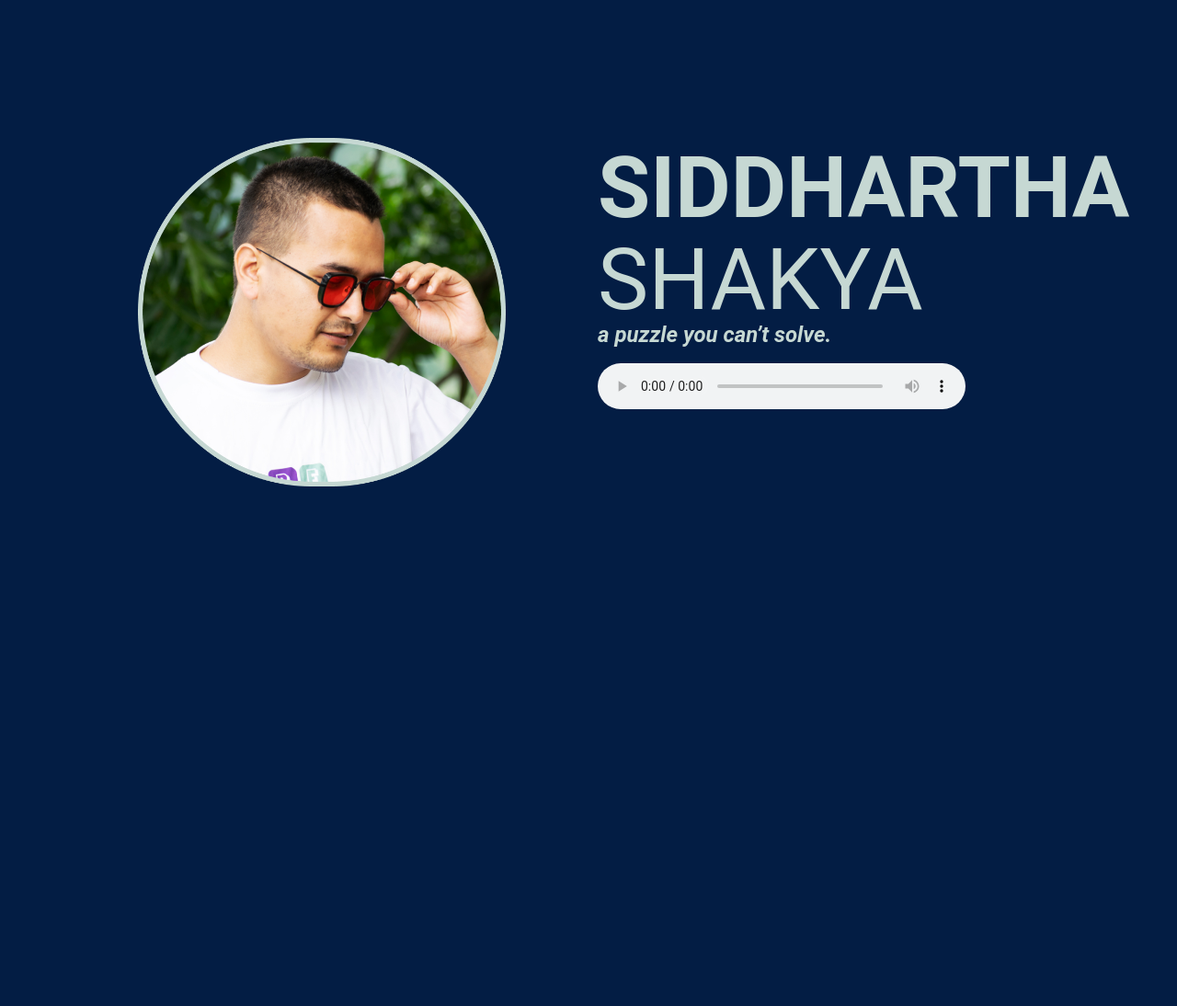
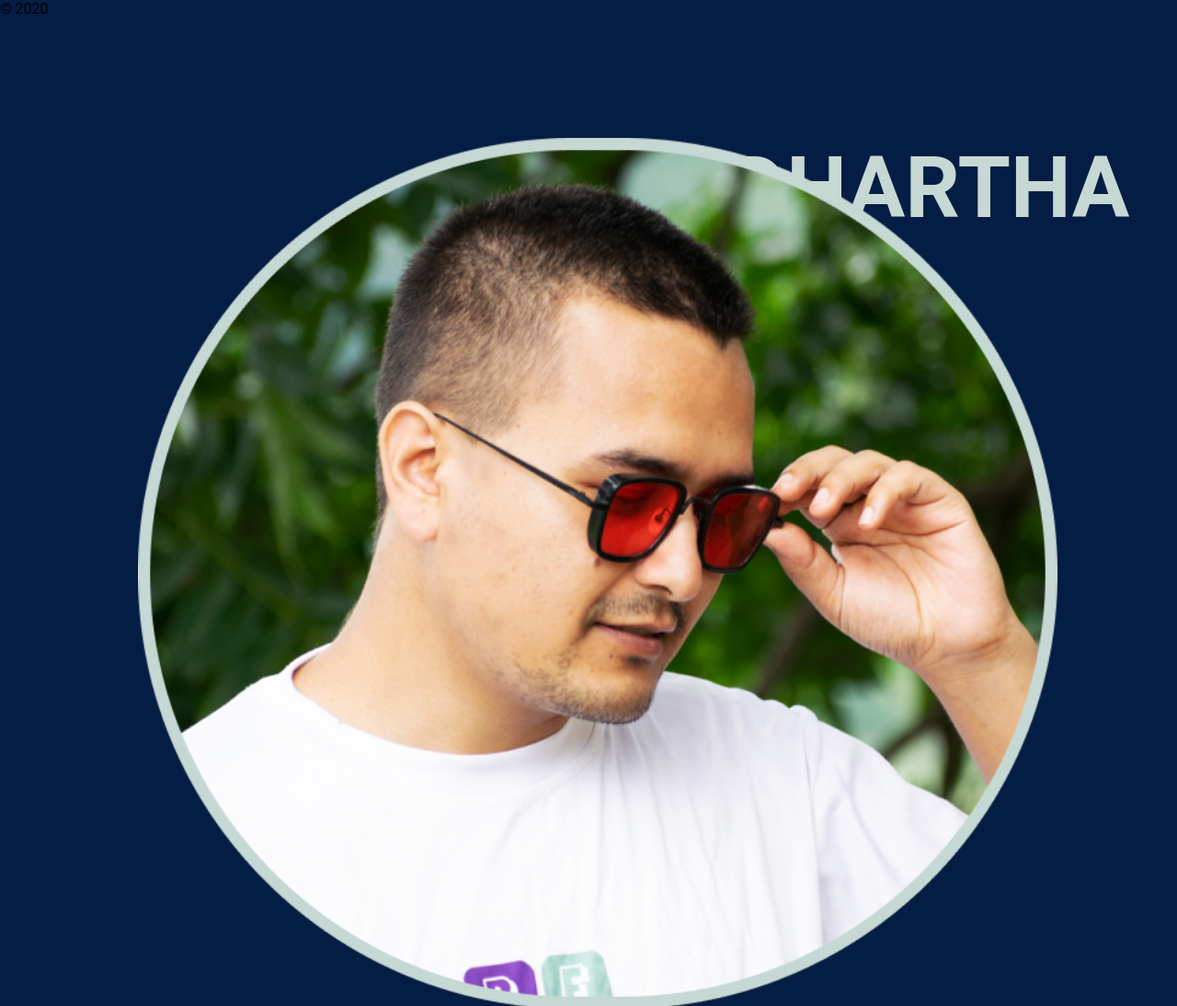
Before and after one commit to hiitssid/learnbydoing, a plain HTML site: page index.html in a window 1280 px wide. Shown: the top 1094 px of the page at 92% size. Before the commit the page ends 800 px from the top, so only its background shows below. Drawn offline with Linux system fonts and the light colour scheme.

Commit message:
Update index.html

```diff
--- a/index.html
+++ b/index.html
@@ -7,10 +7,10 @@
     <link rel="stylesheet" href="style.css">
 </head>
 <body>
-<audio controls autoplay>
-<source src="audio/sunaulo.m4a" type="audio/mpeg">
-<source src="audio/sunaulo.mp3" type="audio/mpeg">
-</audio>
+    <audio controls autoplay>
+            <source src="audio/sunaulo.m4a" type="audio/mpeg">
+            <source src="audio/sunaulo.mp3" type="audio/mpeg">
+    </audio>
             <div class="hero-container">
                 <div class="wrapper">
                     <header>
@@ -25,8 +25,12 @@
                 </div>
             </div>
         <div class="hero-image">
-        <img src="images/sid_host.jpg" width="40%">
+        <img src="images/sid_host.jpg" width="100%">
         </div>
+
+        <footer>
+            <p>© 2020</p>
+        </footer>
 
 </body>
 </html>
```
